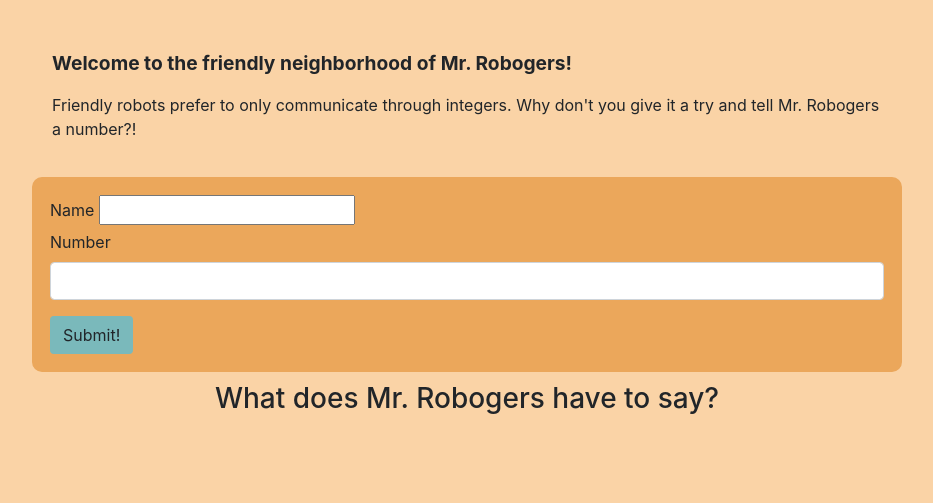
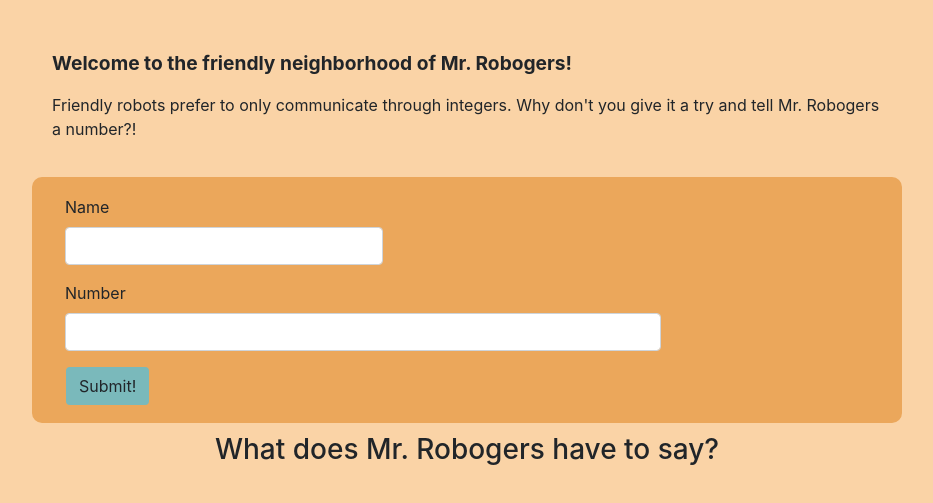
Before and after one commit to nicholassull/mr-robogers, a plain HTML site: page index.html in a window 1280 px wide. Shown: the part 239-742 px from the top of the page, without its empty margins (173-1106 px from the left). Drawn offline with Linux system fonts and the light colour scheme.

Commit message:
add column sizing to form-groups

```diff
--- a/index.html
+++ b/index.html
@@ -19,16 +19,15 @@
         <p>Friendly robots prefer to only communicate through integers. Why don't you give it a try and tell Mr. Robogers a number?!</p>
       </div>
       <form id="input-form">
-        <div id="form-group">
+        <div class="form-group col-5">
           <label for="input-name">Name</label>
-          <input id="input-name" type="text">
-
+          <input id="input-name" class="form-control" type="text">
         </div>
-        <div class="form-group">
+        <div class="form-group col-9">
           <label for="input-number">Number</label>
           <input id="input-number" class="form-control" type="text">
         </div>
-        <button class="btn" type="submit">Submit!</button>
+        <button class="btn ml-3" type="submit">Submit!</button>
       </form>
       <div id="output-div">
         <h3>What does Mr. Robogers have to say?</h3>
```
